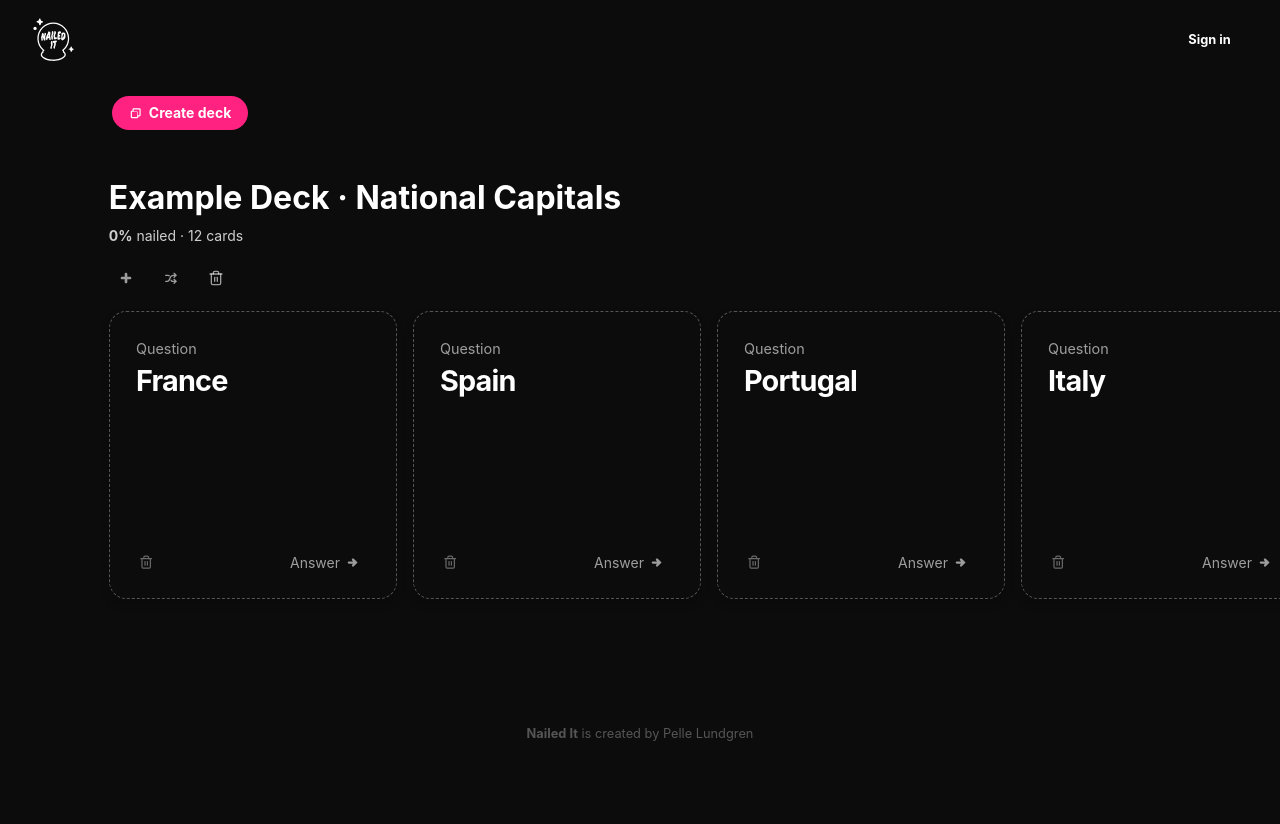
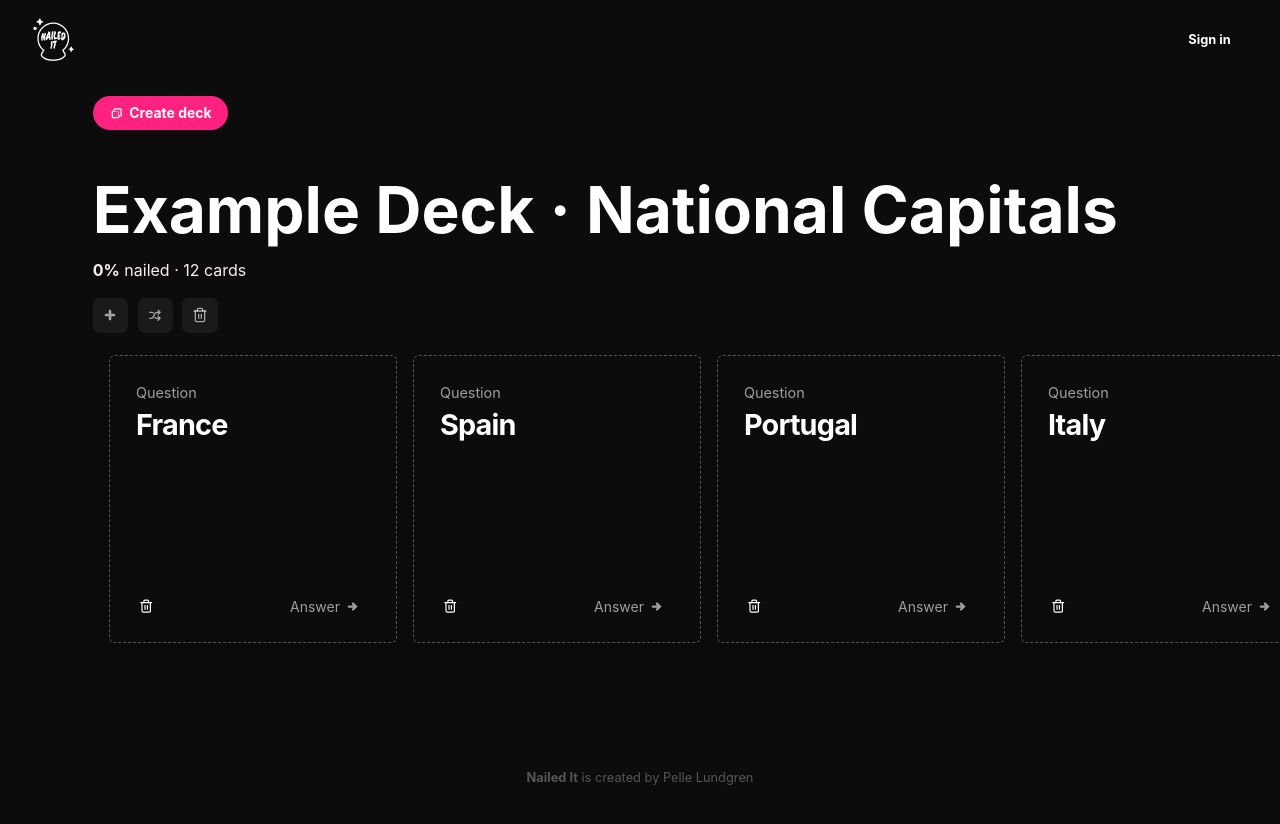
Before and after one commit to evilpaper/nailed-it, a React (Create React App) app: page / in a window 1280 px wide. Shown: the top 824 px of the page. Built offline with nearby package versions, Linux system fonts and the light colour scheme.

Commit message:
Update style

```diff
--- a/src/components/Card/Card.jsx
+++ b/src/components/Card/Card.jsx
@@ -46,6 +46,7 @@ export default function Card({
           className="card__nailed-it"
           onClick={(e) => handleChange({ nailed: !nailed })}
         >
+          <TiStar />
           Nailed It
         </button>
         <p className="card__header card__header--back">Answer</p>
@@ -58,8 +59,8 @@ export default function Card({
           maxLength="75"
         ></textarea>
         <button className="card__flip card__flip--back" onClick={onFlipCard}>
-          {/*<TiArrowBack />*/}
-          flip
+          Question
+          <TiArrowRightThick className="card__question-button--icon" />
         </button>
       </a.div>
       <a.div
@@ -84,7 +85,7 @@ export default function Card({
         ></textarea>
         <button className="card__flip" onClick={onFlipCard}>
           Answer
-          <TiArrowRightThick className="card__answer-button--icon"/>
+          <TiArrowRightThick className="card__answer-button--icon" />
         </button>
       </a.div>
     </div>
--- a/src/components/Card/styles.css
+++ b/src/components/Card/styles.css
@@ -7,7 +7,7 @@
 .card {
   position: absolute;
   border: 1px dashed rgba(255, 255, 255, 0.3);
-  border-radius: 6%;
+  border-radius: 2%;
   text-align: center;
   width: 100%;
   height: 100%;
@@ -82,10 +82,7 @@
   font-size: 1em;
   margin: 0;
   border: none;
-  /*
-  background-color: rgba(255, 255, 255, 0.02);
-  */
-  color: dimgray;
+  color: #fefefe;
 }
 
 .card__delete:hover {
@@ -113,6 +110,10 @@
   */
 }
 
+.card__flip--back {
+  color: black;
+}
+
 .card__flip:hover {
   color: white;
   background-color: rgba(255, 255, 255, 0.05);
@@ -133,8 +134,8 @@
   font-size: 14px;
   margin: 0;
   border: none;
-  color: rgba(255, 255, 255, 0.6);
-  background-color: rgba(255, 255, 255, 0.1);
+  color: black;
+  background-color: rgba(0, 0, 0, 0.1);
 }
 
 .card__button-icon {
--- a/src/components/Deck/styles.css
+++ b/src/components/Deck/styles.css
@@ -6,13 +6,11 @@
 }
 
 .deck__name {
-  margin-top: 0.4em;
-  margin-left: 0.5em;
   border: none;
   text-align: left;
   cursor: pointer;
   background-color: transparent;
-  font-size: 2em;
+  font-size: 4em;
   font-weight: 700;
   color: white;
 }
@@ -22,12 +20,9 @@
 }
 
 .deck__stats {
-  margin-left: 16px;
   margin-bottom: 1em;
-  margin-top: 0.2em;
   color: #faecef;
-  color: rgba(255, 255, 255, 0.8);
-  font-size: 14px;
+  font-size: 1em;
 }
 
 .deck__stats--percentage {
@@ -36,7 +31,7 @@
 
 .deck__actions-menu {
   display: flex;
-  padding-left: 1em;
+  margin-bottom: 0.4em;
 }
 
 .deck__card-list {
@@ -60,15 +55,8 @@
   font-size: 1em;
   padding: 0.6em;
   color: rgba(255, 255, 255, 0.6);
-  /*
-  background-color: rgba(255, 255, 255, 0.02);
-  */
   border: none;
   margin-right: 0.6em;
+  background-color: rgba(255, 255, 255, 0.06);
+  border-radius: 20%;
 }
-
-.deck__add-card {
-  /*
-  background-color: rgba(255, 255, 255, 0.2);
-  */
-}
--- a/src/components/app.css
+++ b/src/components/app.css
@@ -96,13 +96,9 @@ h2 {
   padding-right: 1.6em;
   padding-top: 0.4em;
   padding-bottom: 0.4em;
-  /*
-  border: 2px solid rgba(255, 255, 255, 0.3);
-  */
   border: none;
   color: white;
   font-weight: 700;
-  margin-left: 1.4em;
   display: flex;
   justify-content: center;
   align-items: center;
@@ -125,5 +121,6 @@ h2 {
   }
   .main {
     margin: 0;
+    padding-left: 1.2em;
   }
 }
```
